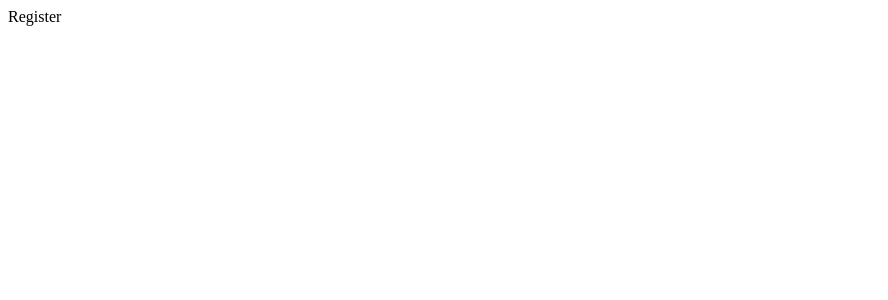
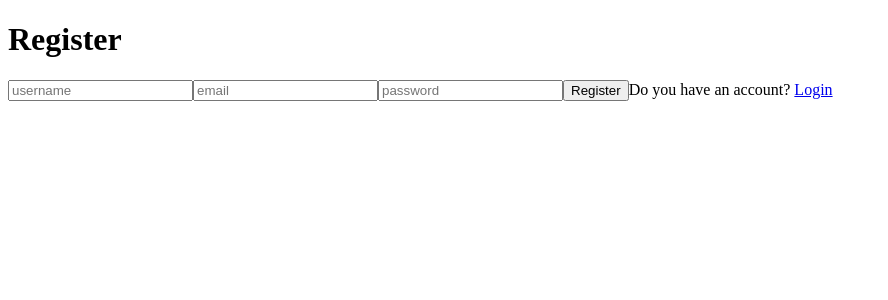
Before and after one commit to crayonzgrim/fcc-blog-app, a React (Vite) app in the folder client/: page /register in a window 1280 px wide. Shown: the top 300 px of the page, without its empty margins (0-888 px from the left). Built offline with nearby package versions, Linux system fonts and the light colour scheme.

Commit message:
:hammer: Register page
Login page modify and Register page update

```diff
--- a/client/src/pages/Login.tsx
+++ b/client/src/pages/Login.tsx
@@ -1,11 +1,28 @@
+import { Link } from 'react-router-dom';
+
 export const Login = () => {
   return (
     <div className="auth">
       <h1>Login</h1>
       <form>
-        <input type="text" placeholder="username" />
-        <input type="password" placeholder="password" />
-        <button>Login</button>
+        <input
+          required
+          type="text"
+          placeholder="username"
+          name="username"
+          onChange={() => {}}
+        />
+        <input
+          required
+          type="password"
+          placeholder="password"
+          name="password"
+          onChange={() => {}}
+        />
+        <button onClick={() => {}}>Login</button>
+        <span>
+          Don't you have an account? <Link to="/register">Register</Link>
+        </span>
       </form>
     </div>
   );
--- a/client/src/pages/Register.tsx
+++ b/client/src/pages/Register.tsx
@@ -1,3 +1,36 @@
+import { Link } from 'react-router-dom';
+
 export const Register = () => {
-  return <>Register</>;
+  return (
+    <div className="auth">
+      <h1>Register</h1>
+      <form>
+        <input
+          required
+          type="text"
+          placeholder="username"
+          name="username"
+          onChange={() => {}}
+        />
+        <input
+          required
+          type="email"
+          placeholder="email"
+          name="email"
+          onChange={() => {}}
+        />
+        <input
+          required
+          type="password"
+          placeholder="password"
+          name="password"
+          onChange={() => {}}
+        />
+        <button onClick={() => {}}>Register</button>
+        <span>
+          Do you have an account? <Link to="/login">Login</Link>
+        </span>
+      </form>
+    </div>
+  );
 };
```
